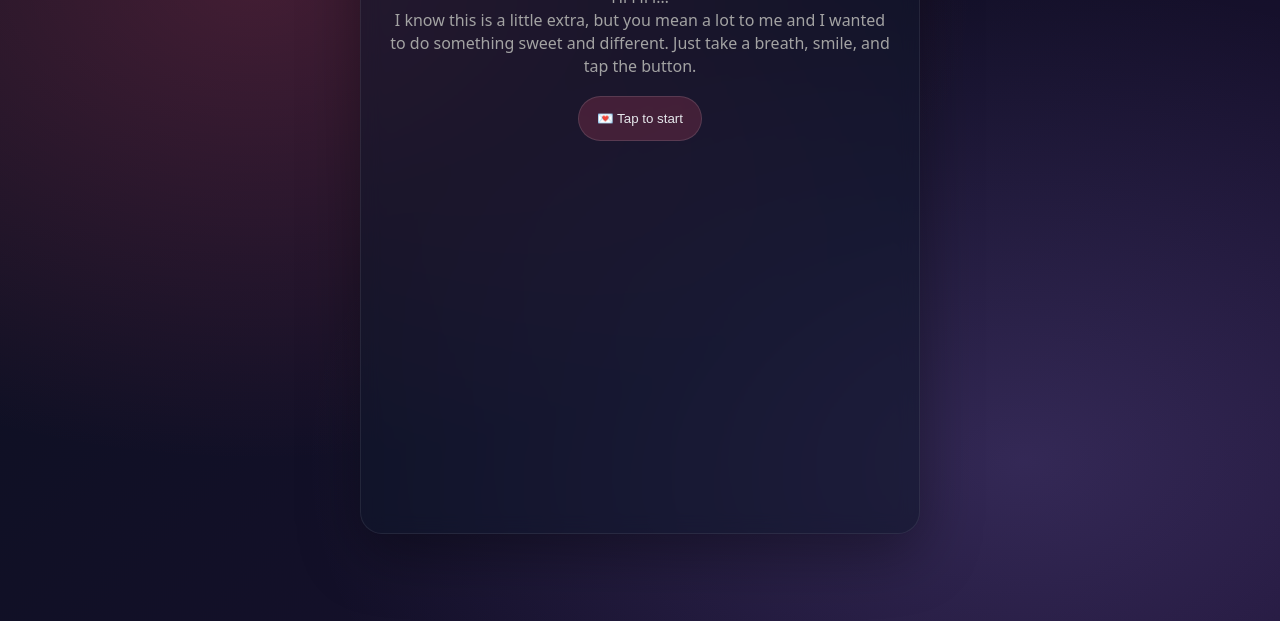
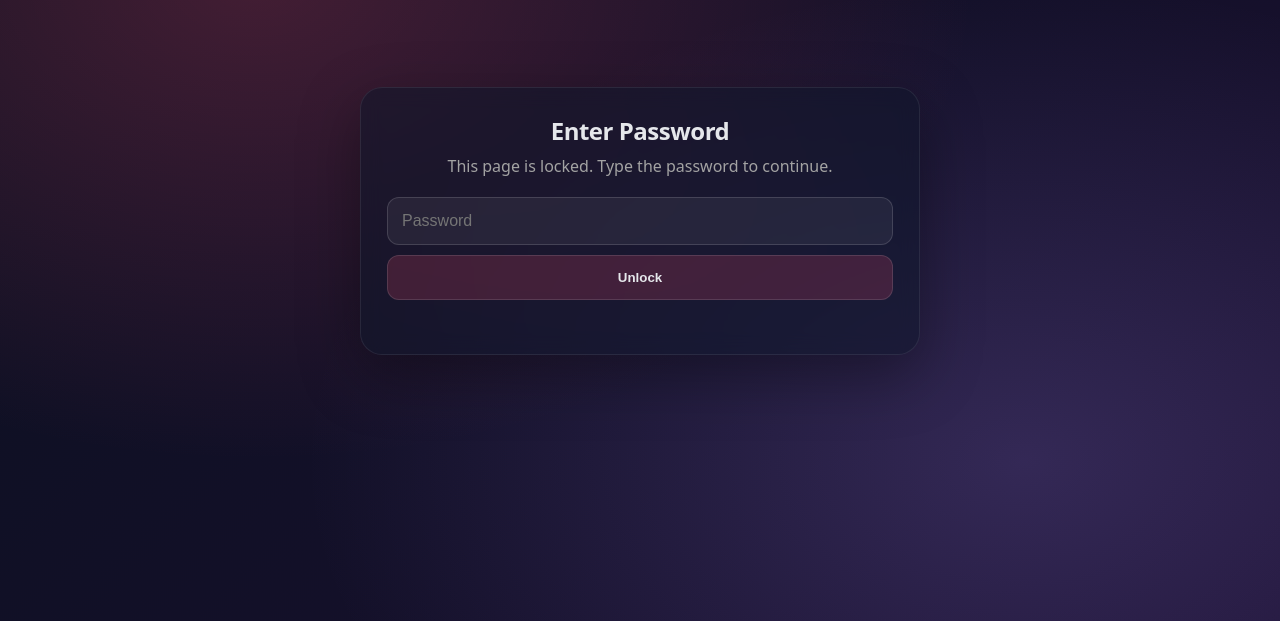
Before and after one commit to the-buike/valentine, a plain HTML site: page index.html in a window 1280 px wide. Shown: the part 179-800 px from the top of the page. Drawn offline with nearby package versions, Linux system fonts and the light colour scheme.

Commit message:
Update index.html
new

```diff
--- a/index.html
+++ b/index.html
@@ -32,6 +32,66 @@
       overflow:hidden;
     }
 
+    /* ===== Password gate styles ===== */
+    .gate{
+      width:min(560px, 92vw);
+      padding:26px;
+      border:1px solid rgba(255,255,255,.08);
+      border-radius:22px;
+      background: rgba(15,23,42,.55);
+      backdrop-filter: blur(10px);
+      box-shadow: 0 20px 60px rgba(0,0,0,.35);
+      text-align:center;
+    }
+
+    .gate h2{ margin:0 0 8px; font-weight:800; letter-spacing:-.02em; }
+    .gate p{ margin:0 0 18px; color:var(--muted); line-height:1.45; }
+
+    .gate input{
+      width:100%;
+      padding:14px 14px;
+      border-radius:12px;
+      border:1px solid rgba(255,255,255,.14);
+      background: rgba(255,255,255,.06);
+      color:var(--text);
+      font-size:16px;
+      outline:none;
+    }
+
+    .gate button{
+      width:100%;
+      margin-top:10px;
+      padding:14px 18px;
+      border-radius:12px;
+      border:1px solid rgba(255,255,255,.12);
+      background: rgba(255,77,109,.18);
+      color:var(--text);
+      cursor:pointer;
+      transition:.2s;
+      font-weight:800;
+    }
+    .gate button:hover{ transform: translateY(-1px); background: rgba(255,77,109,.26); }
+
+    .gate .msg{
+      margin-top:10px;
+      min-height:18px;
+      color:#ffb4c1;
+      font-size:13px;
+    }
+
+    /* ===== Protected content wrapper (fix: ONLY display:none here) ===== */
+    #protectedContent{
+      display:none;          /* hidden by default */
+      width:100%;
+      min-height:100vh;
+      place-items:center;    /* used only when display:grid */
+      padding:20px 0;
+    }
+    #protectedContent.show{
+      display:grid;          /* show and center when unlocked */
+    }
+
+    /* ===== Your original styles ===== */
     .wrap{
       width:min(560px, 92vw);
       padding:26px;
@@ -201,6 +261,20 @@
 </head>
 
 <body>
+
+  <!-- ========= PASSWORD GATE ========= -->
+  <main class="gate" id="gate">
+    <h2>Enter Password</h2>
+    <p>This page is locked. Type the password to continue.</p>
+
+    <input id="gatePw" type="password" placeholder="Password" autocomplete="off" />
+    <button id="gateBtn">Unlock</button>
+
+    <div class="msg" id="gateMsg"></div>
+  </main>
+
+  <!-- ========= YOUR ORIGINAL PAGE (LOCKED CONTENT) ========= -->
+  <div id="protectedContent">
     <main class="wrap" id="wrap">
       <div class="fx-layer" id="fx"></div>
 
@@ -351,5 +425,45 @@
         smallNote.textContent = `My heart just did a backflip… we will try again next year. ${res.msg}`;
       };
     </script>
+  </div>
+
+  <script>
+    // ====== CHANGE THIS PASSWORD ======
+    const PASSWORD = "120599";
+    // ================================
+
+    const gate = document.getElementById("gate");
+    const protectedContent = document.getElementById("protectedContent");
+    const gatePw = document.getElementById("gatePw");
+    const gateBtn = document.getElementById("gateBtn");
+    const gateMsg = document.getElementById("gateMsg");
+
+    // Keep unlocked while the tab stays open
+    if (sessionStorage.getItem("unlocked") === "yes") {
+      gate.style.display = "none";
+      protectedContent.classList.add("show");
+    }
+
+    function unlock(){
+      const entered = gatePw.value;
+
+      if (entered === PASSWORD) {
+        sessionStorage.setItem("unlocked", "yes");
+        gate.style.display = "none";
+        protectedContent.classList.add("show");
+        gateMsg.textContent = "";
+      } else {
+        gateMsg.textContent = "Wrong password. Try again.";
+        gatePw.value = "";
+        gatePw.focus();
+      }
+    }
+
+    gateBtn.addEventListener("click", unlock);
+    gatePw.addEventListener("keydown", (e) => {
+      if (e.key === "Enter") unlock();
+    });
+  </script>
+
 </body>
 </html>
```
Lines whose indentation alone changed are shown as unchanged.
